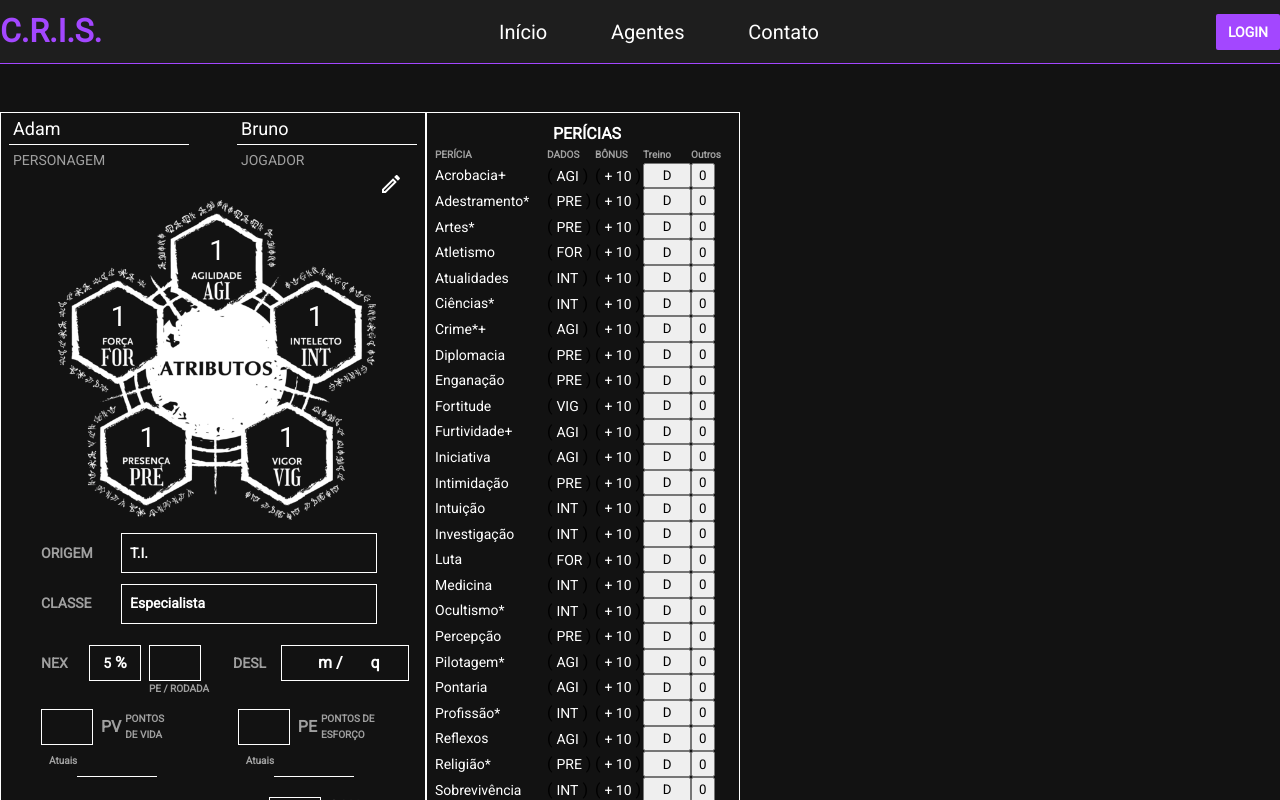
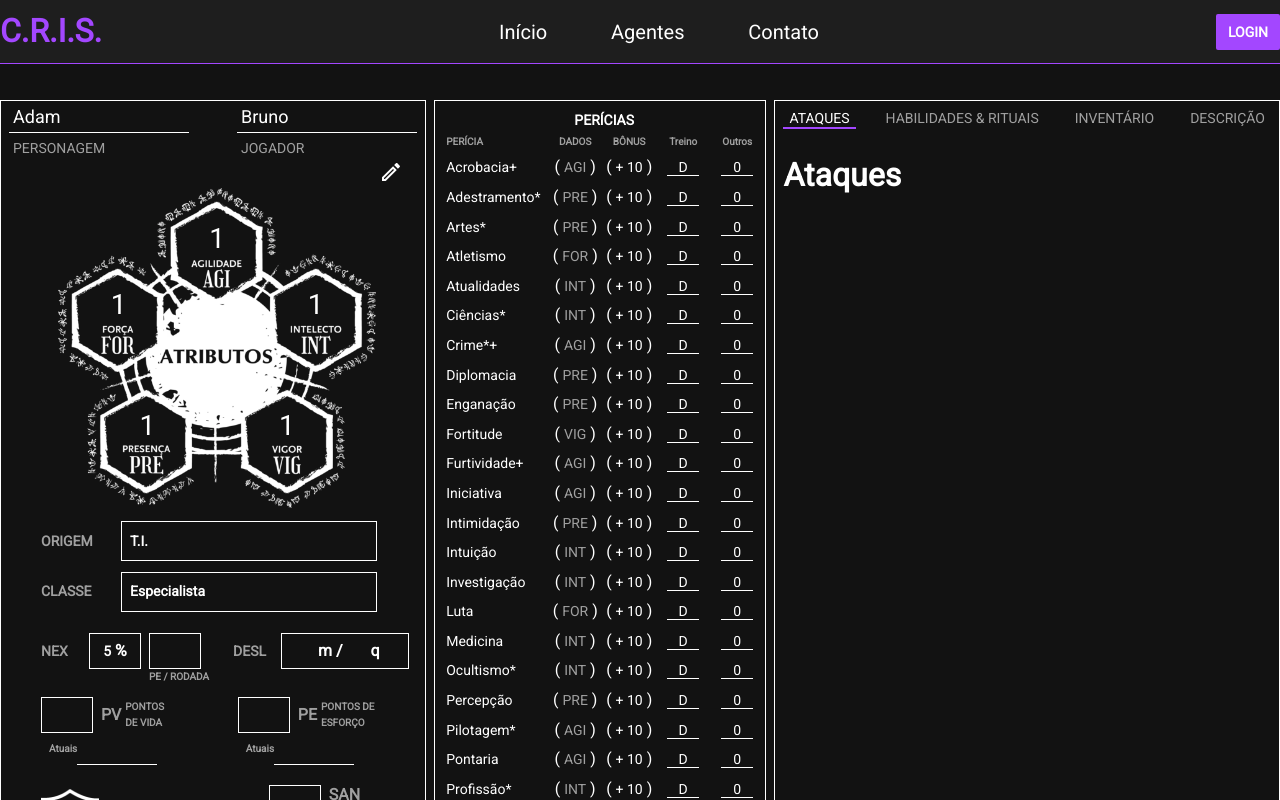
Before and after one commit to Sargi-Bruno/cris, a Vue app: page /ficha in a window 1280 px wide. Shown: the top 800 px of the page. Built offline with nearby package versions, Linux system fonts and the light colour scheme.

Commit message:
feat: working on char sheet

```diff
--- /dev/null
+++ b/src/components/TabNav.vue
@@ -0,0 +1,52 @@
+<script setup lang="ts">
+interface TabOptions {
+  label: string,
+  value: number
+}
+
+defineProps({
+  currentTab: {
+    type: Number,
+    required: true
+  },
+  tabOptions: {
+    type: Array<TabOptions>,
+    required: true
+  }
+})
+
+defineEmits(['handleNavigation'])
+</script>
+
+<template>
+  <div class="tab-nav-container">
+    <button
+      v-for="tab in tabOptions"
+      :key="tab.value"
+      class="tab"
+      :class="{ active: tab.value === currentTab }"
+      @click="$emit('handleNavigation', tab.value)"
+    >
+      {{ tab.label }}
+    </button>
+  </div>
+</template>
+
+<style scoped>
+.tab-nav-container {
+  display: flex;
+  gap: 1.5rem;
+}
+.tab {
+  background-color: transparent;
+  font-size: 14px;
+  border: none;
+  border-bottom: 2px solid transparent;
+  color: var(--color-off-white);
+  cursor: pointer;
+}
+.active {
+  color: var(--color-white);
+  border-bottom: 2px solid var(--color-primary);
+}
+</style>
--- a/src/views/character-creation/CharacterCreation.vue
+++ b/src/views/character-creation/CharacterCreation.vue
@@ -16,18 +16,18 @@ import {
   updateDescription
 } from './characterCreationUtils'
 
+const stepperOptions = [
+  { label: 'Atributos', value: 0 },
+  { label: 'Origem', value: 1 },
+  { label: 'Classe', value: 2 },
+  { label: 'Toques Finais', value: 3 }
+]
+
 const componentOptions = [
   ChooseAttributes,
   ChooseBackground,
   ChooseClass,
   ChooseDescription
-]
-
-const stepperOptions = [
-  { label: 'Atributos', value: 0 },
-  { label: 'Origem', value: 1 },
-  { label: 'Classe', value: 2 },
-  { label: 'Toques Finais', value: 3 }
 ]
 
 const currentStep = ref(0)
--- a/src/views/character-sheet/CharacterSheet.vue
+++ b/src/views/character-sheet/CharacterSheet.vue
@@ -1,6 +1,7 @@
 <script setup lang="ts">
 import SheetStats from './sheet-stats/SheetStats.vue'
-import SkillsView from './Skills/SkillsView.vue'
+import SkillsView from './sheet-skills/SkillsView.vue'
+import SheetTabView from './sheet-tab/SheetTabView.vue'
 import { characterDefaultValue } from './characterSheetUtils'
 
 const character = characterDefaultValue
@@ -19,7 +20,9 @@ const character = characterDefaultValue
       />
     </div>
     <div class="sheet-tab">
-      <!-- Ataques, Habilidades & Rituais, Inventário, Descrição -->
+      <SheetTabView
+        :character="character"
+      />
     </div>
   </div>
 </template>
@@ -27,7 +30,9 @@ const character = characterDefaultValue
 <style scoped>
 .character-sheet {
   display: flex;
-  margin-top: 3rem;
+  justify-content: space-between;
+  margin-top: 2.25rem;
+  margin-bottom: 2.25rem;
 }
 .sheet-stats {
   border: 1px solid white;
@@ -35,4 +40,7 @@ const character = characterDefaultValue
 .sheet-skills {
   border: 1px solid white;
 }
+.sheet-tab {
+  border: 1px solid white;
+}
 </style>
--- a/src/views/character-sheet/Skills/SkillCard.vue
+++ /dev/null
@@ -1,60 +0,0 @@
-<script setup lang="ts">
-import { Skill } from '../../../types'
-
-defineProps<{skill: Skill}>()
-</script>
-
-<template>
-  <div class="skill-card">
-    <button class="skill-name naked-button">
-      {{ skill.name }}<span v-if="skill.onlyTrained">*</span><span v-if="skill.loadPenalty">+</span>
-    </button>
-    <div class="skill-data">
-      <span>( </span>
-      <button class="naked-button">
-        {{ skill.attribute }}
-      </button>
-      <span> )</span>
-    </div>
-    <div class="skill-data">
-      <span>( </span>
-      <button class="naked-button">
-        + 10
-      </button>
-      <span> )</span>
-    </div>
-    <button class="skill-data underline-button">
-      {{ skill.trainingDegree }}
-    </button>
-    <button class="other-data underline-button">
-      {{ skill.otherBonus }}
-    </button>
-  </div>
-</template>
-
-<style scoped>
-.skill-card {
-  display: flex;
-}
-.naked-button {
-  background-color: transparent;
-  border: none;
-  color: var(--color-white);
-  padding: 0;
-  font-size: 14px;
-  cursor: pointer;
-  text-align: left;
-}
-.naked-button:hover {
-  color: var(--color-primary);
-}
-.underline-button {
-
-}
-.skill-name {
-  width: 7rem;
-}
-.skill-data {
-  width: 3rem;
-}
-</style>
--- a/src/views/character-sheet/Skills/SkillsView.vue
+++ /dev/null
@@ -1,65 +0,0 @@
-<script setup lang="ts">
-import { Character } from '../../../types'
-import SkillCard from './SkillCard.vue'
-
-defineProps<{character: Character}>()
-</script>
-
-<template>
-  <div class="skills-container">
-    <h1 class="skills-title">
-      PERÍCIAS
-    </h1>
-    <div class="skills-header">
-      <h2 class="skill-name">
-        PERÍCIA
-      </h2>
-      <h2 class="skill-data">
-        DADOS
-      </h2>
-      <h2 class="skill-data">
-        BÔNUS
-      </h2>
-      <h2 class="skill-data">
-        Treino
-      </h2>
-      <h2 class="skill-data">
-        Outros
-      </h2>
-    </div>
-    <div class="skills-content">
-      <div v-for="skill in character.skills" :key="skill.name">
-        <SkillCard
-          :skill="skill"
-        />
-      </div>
-    </div>
-  </div>
-</template>
-
-<style scoped>
-.skills-container {
-  padding-left: .5rem;
-}
-.skills-title {
-  margin: 0;
-  margin-top: .5rem;
-  text-align: center;
-  font-size: 16px;
-}
-.skills-header {
-  display: flex;
-  align-items: flex-end;
-}
-.skills-header h2 {
-  margin: 0;
-  font-size: 10px;
-  color: var(--color-off-white);
-}
-.skill-name {
-  width: 7rem;
-}
-.skill-data {
-  width: 3rem;
-}
-</style>
--- /dev/null
+++ b/src/views/character-sheet/sheet-skills/SkillsView.vue
@@ -0,0 +1,134 @@
+<script setup lang="ts">
+import { Character } from '../../../types'
+
+defineProps<{character: Character}>()
+</script>
+
+<template>
+  <div class="skills-container">
+    <h1 class="skills-title">
+      PERÍCIAS
+    </h1>
+    <table class="skills-table">
+      <thead>
+        <tr>
+          <th class="left">
+            PERÍCIA
+          </th>
+          <th>DADOS</th>
+          <th>BÔNUS</th>
+          <th>Treino</th>
+          <th>Outros</th>
+        </tr>
+      </thead>
+      <tbody>
+        <tr v-for="skill in character.skills" :key="skill.name">
+          <td>
+            <button class="naked-button left">
+              {{ skill.name }}<span v-if="skill.onlyTrained">*</span><span v-if="skill.loadPenalty">+</span>
+            </button>
+          </td>
+          <td>
+            <span>( </span>
+            <button class="naked-button gray">
+              {{ skill.attribute }}
+            </button>
+            <span> )</span>
+          </td>
+          <td>
+            <span>( </span>
+            <button class="naked-button">
+              + 10
+            </button>
+            <span> )</span>
+          </td>
+          <td>
+            <button class="underline-button">
+              {{ skill.trainingDegree }}
+            </button>
+          </td>
+          <td>
+            <input type="number" class="underline-input" value="0">
+          </td>
+        </tr>
+      </tbody>
+    </table>
+    <h4 class="table-caption">
+      + <i>Penalidade de carga.</i> * <i>Somente treinada.</i>
+    </h4>
+  </div>
+</template>
+
+<style scoped>
+.skills-container {
+  padding-left: .5rem;
+}
+.skills-title {
+  margin: 0;
+  margin-top: .5rem;
+  text-align: center;
+  font-size: 14px;
+}
+.skills-table th {
+  font-size: 10px;
+  color: var(--color-off-white);
+  width: 3.25rem;
+}
+.skills-table td {
+  text-align: center;
+}
+.skills-table td span {
+  color: var(--color-white);
+}
+.left {
+  width: 6.25rem;
+  text-align: left;
+}
+.naked-button {
+  background-color: transparent;
+  border: none;
+  color: var(--color-white);
+  padding: 0;
+  font-size: 14px;
+  cursor: pointer;
+  text-align: left;
+}
+.naked-button:hover {
+  color: var(--color-primary);
+}
+.naked-button:hover span {
+  color: var(--color-primary);
+}
+.underline-button {
+  background-color: transparent;
+  border: none;
+  border-bottom: 1px solid var(--color-white);
+  color: var(--color-white);
+  padding: 0;
+  font-size: 14px;
+  cursor: pointer;
+  width: 2rem;
+}
+.underline-button:hover {
+  color: var(--color-primary);
+}
+.underline-input {
+  background-color: transparent;
+  border: none;
+  border-bottom: 1px solid var(--color-white);
+  color: var(--color-white);
+  padding: 0;
+  font-size: 14px;
+  width: 2rem;
+  text-align: center;
+}
+.gray {
+  color: var(--color-off-white);
+}
+.table-caption {
+  margin: 0;
+  margin-top: .25rem;
+  font-weight: normal;
+  font-size: 10px;
+}
+</style>
--- /dev/null
+++ b/src/views/character-sheet/sheet-tab/AbilitiesTab.vue
@@ -0,0 +1,3 @@
+<template>
+  <h1>Habilidades</h1>
+</template>
--- /dev/null
+++ b/src/views/character-sheet/sheet-tab/AttacksTab.vue
@@ -0,0 +1,3 @@
+<template>
+  <h1>Ataques</h1>
+</template>
--- /dev/null
+++ b/src/views/character-sheet/sheet-tab/DescriptionTab.vue
@@ -0,0 +1,3 @@
+<template>
+  <h1>Descrição</h1>
+</template>
--- /dev/null
+++ b/src/views/character-sheet/sheet-tab/InventoryTab.vue
@@ -0,0 +1,3 @@
+<template>
+  <h1>Inventário</h1>
+</template>
--- /dev/null
+++ b/src/views/character-sheet/sheet-tab/SheetTabView.vue
@@ -0,0 +1,52 @@
+<script setup lang="ts">
+  import { ref } from 'vue'
+import { Character } from '../../../types'
+import TabNav from '../../../components/TabNav.vue'
+import AttacksTab from './AttacksTab.vue'
+import AbilitiesTab from './AbilitiesTab.vue'
+import InventoryTab from './InventoryTab.vue'
+import DescriptionTab from './DescriptionTab.vue'
+
+defineProps<{character: Character}>()
+
+const tabOptions = [
+  { label: 'ATAQUES', value: 0 },
+  { label: 'HABILIDADES & RITUAIS', value: 1 },
+  { label: 'INVENTÁRIO', value: 2 },
+  { label: 'DESCRIÇÃO', value: 3 }
+]
+
+const componentOptions = [
+  AttacksTab,
+  AbilitiesTab,
+  InventoryTab,
+  DescriptionTab
+]
+
+const currentTab = ref(0)
+
+const handleNavigation = (value: number) => currentTab.value = value
+</script>
+
+<template>
+  <div class="sheet-tab-container">
+    <TabNav
+      :tab-options="tabOptions"
+      :current-tab="currentTab"
+      @handle-navigation="handleNavigation"
+    />
+    <KeepAlive>
+      <component
+        :is="componentOptions[currentTab]"
+      />
+    </KeepAlive>
+  </div>
+</template>
+
+<style scoped>
+.sheet-tab-container {
+  margin-top: .5rem;
+  padding-left: .5rem;
+  padding-right: .5rem;
+}
+</style>
```
